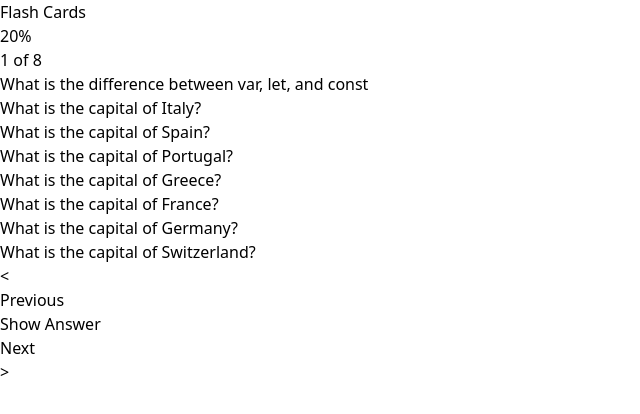
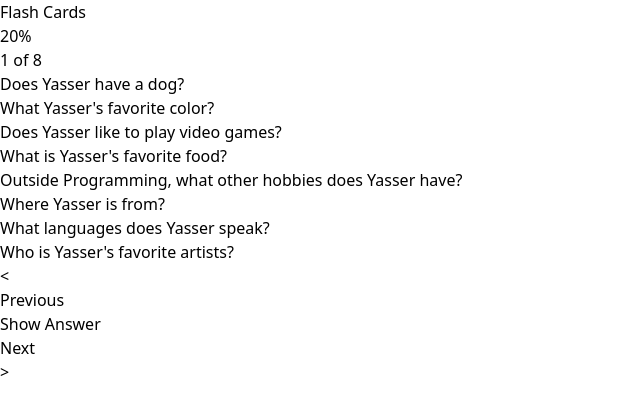
Before and after one commit to YasserDalal/FlashCards, a React (Vite) app: page / in a window 1280 px wide. Shown: the top 414 px of the page, without its empty margins (0-640 px from the left). Built offline with nearby package versions, Linux system fonts and the light colour scheme.

Commit message:
change the data

```diff
--- a/src/data/questionsAndAnswers.js
+++ b/src/data/questionsAndAnswers.js
@@ -1,35 +1,35 @@
 
 export const questionsAndAnswers = [
   {
-    question: "What is the difference between var, let, and const",
-    answer: "In Javascript, var is function-scoped and can be re-declared; let and const are block-scoped, with let allowing re-assigment and const preventing it, However, const objects can have their contents modified."
+    question: "Does Yasser have a dog?",
+    answer: "Yes and his name is Chooey"
   },
   {
-    question: "What is the capital of Italy?",
-    answer: "Rome"
+    question: "What Yasser's favorite color?",
+    answer: "Violet | Purple"
   },
   {
-    question: "What is the capital of Spain?",
-    answer: "Madrid"
+    question: "Does Yasser like to play video games?",
+    answer: "Yes, specially Soulsborne games from the FromSoftware series"
   },
   {
-    question: "What is the capital of Portugal?",
-    answer: "Lisbon"
+    question: "What is Yasser's favorite food?",
+    answer: "Bicol Express | Pork Binagoongan"
   },
   {
-    question: "What is the capital of Greece?",
-    answer: "Athens"
+    question: "Outside Programming, what other hobbies does Yasser have?",
+    answer: "Watching Anime | Play video games | walking outside (only when the weather is cold)"
   },
   {
-    question: "What is the capital of France?",
-    answer: "Paris"
+    question: "Where Yasser is from?",
+    answer: "He's from the Philippines, but relocated to Bahrain"
   },
   {
-    question: "What is the capital of Germany?",
-    answer: "Berlin"
+    question: "What languages does Yasser speak?",
+    answer: "English | Filipino"
   },
   {
-    question: "What is the capital of Switzerland?",
-    answer: "Bern"
+    question: "Who is Yasser's favorite artists?",
+    answer: "Aimer | Milet | Yorushika | Sennarin | Reona (everything about JPOP)"
   }
 ]
```
